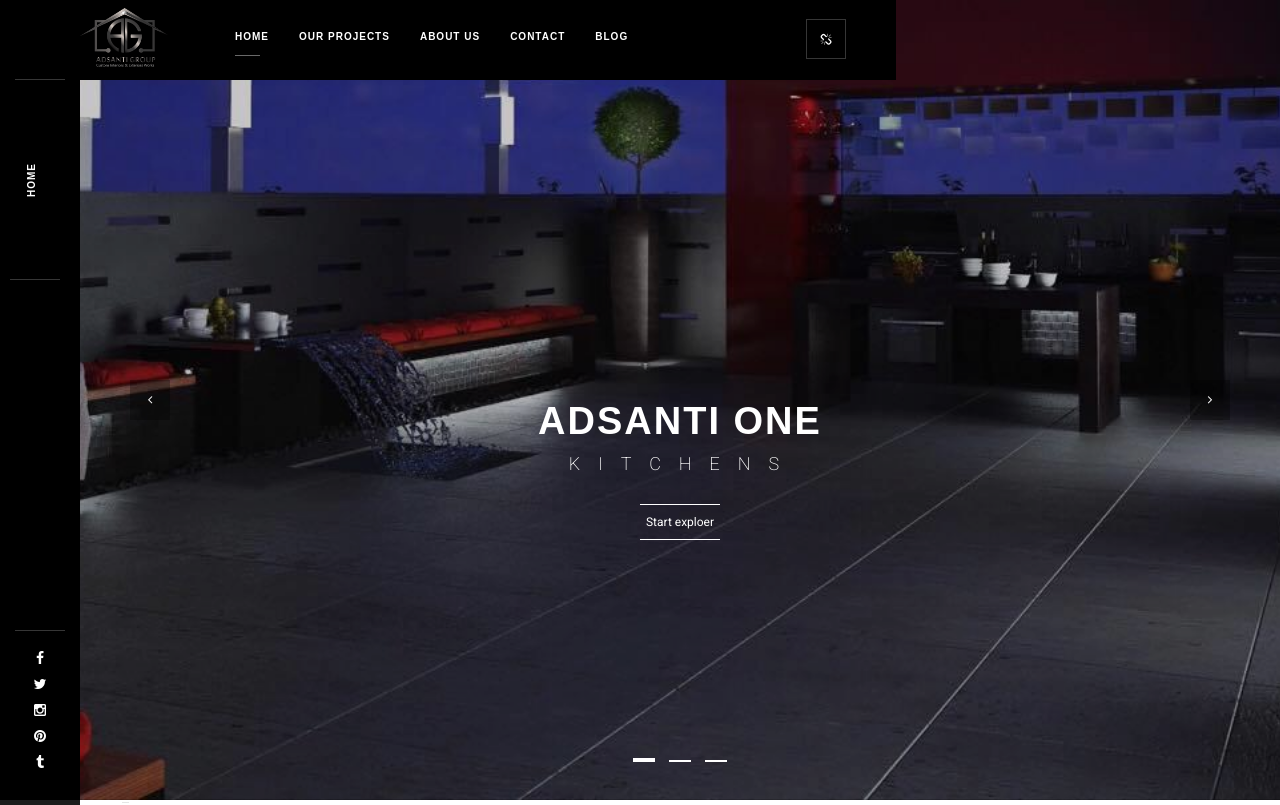
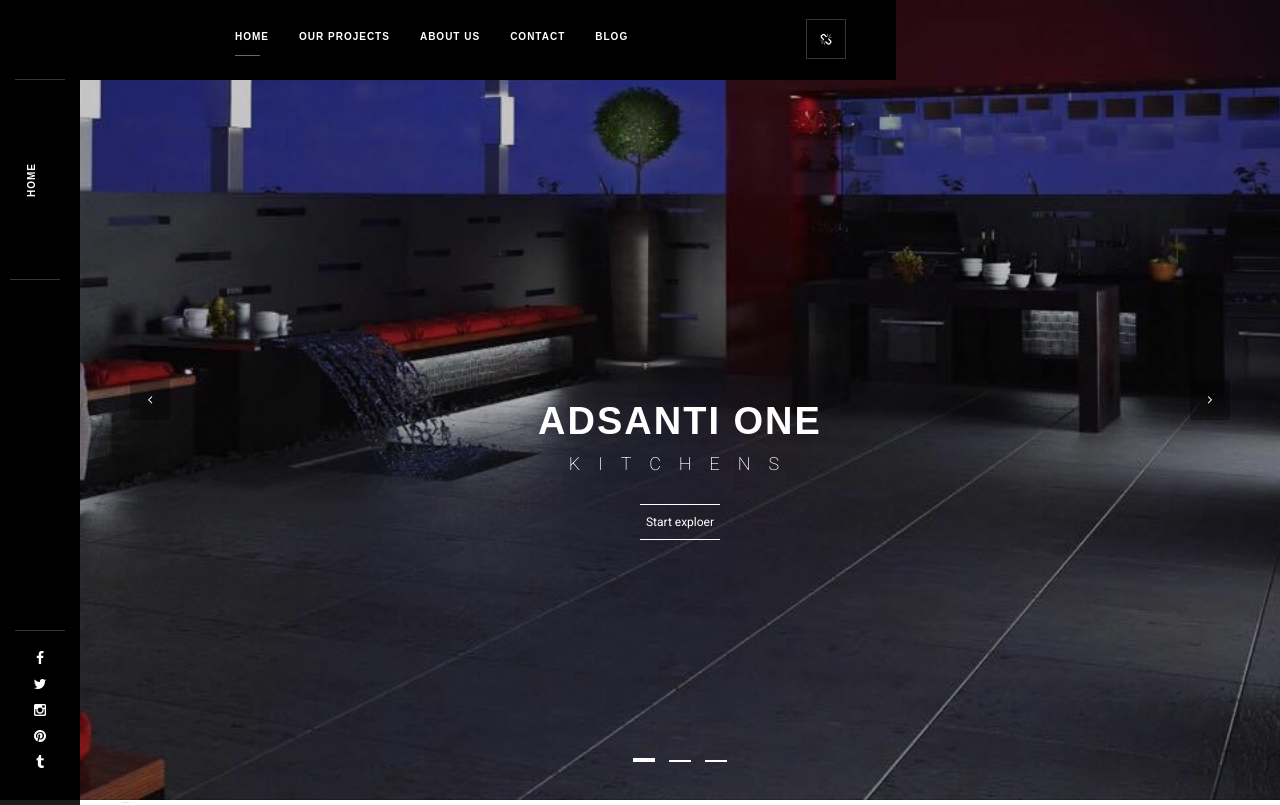
Before and after one commit to Ahmedkarem701/Adsanti, a plain HTML site: page index.html in a window 1280 px wide. Shown: the top 805 px of the page. Drawn offline with Linux system fonts and the light colour scheme; files whose address does not match are found by name; a web font is replaced by a local one.

Commit message:
Update index.html

```diff
--- a/index.html
+++ b/index.html
@@ -32,7 +32,7 @@
             <header>
                 <div class="header-inner">
                     <div class="logo-holder">
-                        <a href="index.html"><img style="margin-top: -15px !important;" src="images/logo.png" alt=""></a>
+                        <a href="index.html"><img style="margin-top: -15px !important;" src="" alt=""></a>
                     </div>
                     <div class="nav-button-holder">
                         <div class="nav-button vis-m"><span></span><span></span><span></span></div>
```
